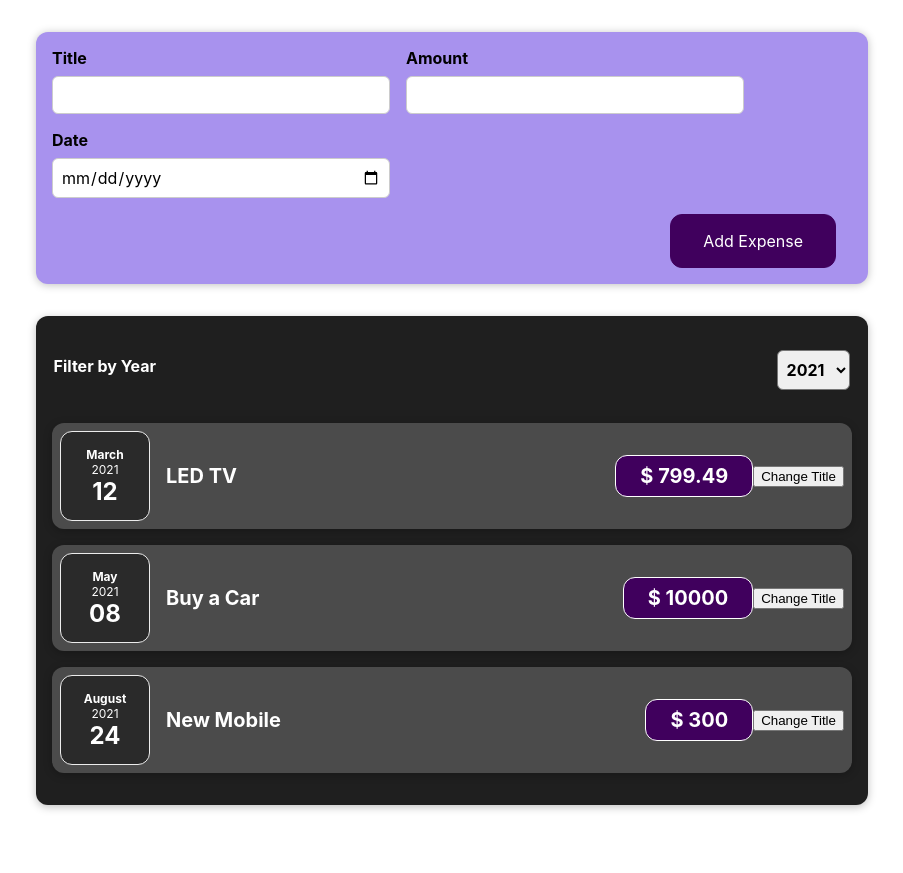
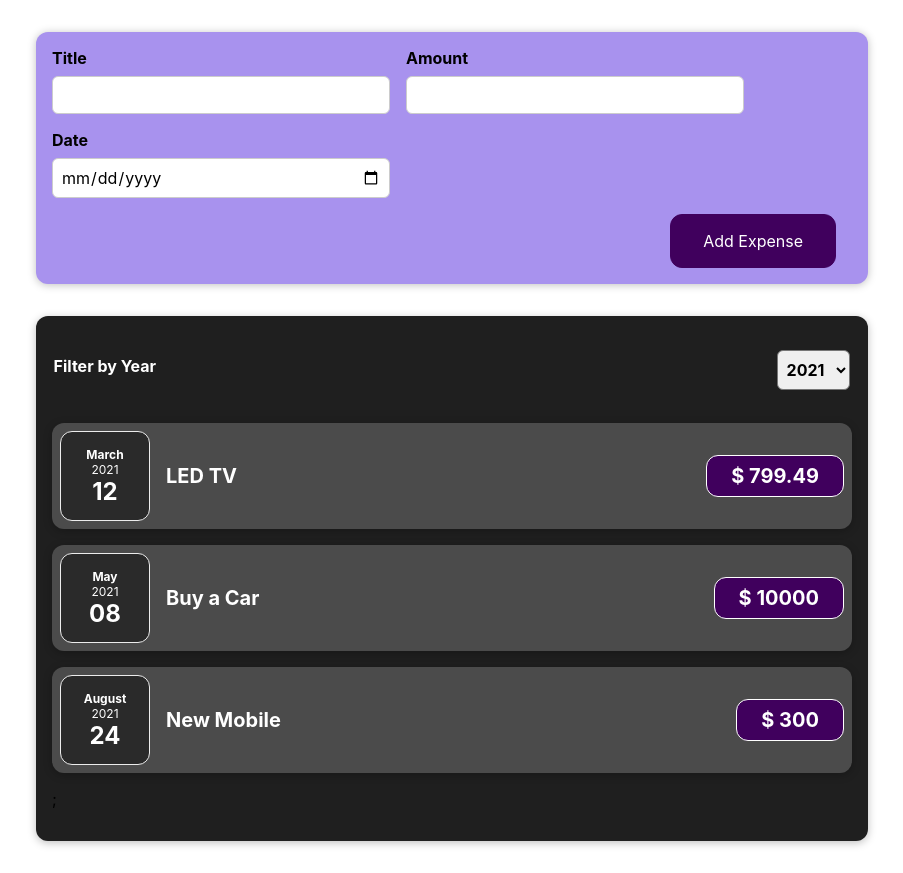
Before and after one commit to AbdullahGhani1/react-expense-tracker-ms, a React (Create React App) app: page / in a window 1280 px wide. Shown: the whole page, without its empty margins (188-1091 px from the left). Before the commit the page ends 837 px from the top, so only its background shows below. Built offline with nearby package versions, Linux system fonts and the light colour scheme.

Commit message:
ExpenseList Component

```diff
--- /dev/null
+++ b/src/components/Expenses/ExpencesList.css
@@ -0,0 +1,8 @@
+.expenses-list {
+  list-style: none;
+  padding: 0;
+}
+.expenses-list__fallback {
+  color: white;
+  text-align: enter;
+}
--- /dev/null
+++ b/src/components/Expenses/ExpencesList.js
@@ -0,0 +1,27 @@
+import React from "react";
+import ExpenseItem from "./ExpenseItem";
+import "./ExpencesList.css";
+
+function ExpencesList(props) {
+  if (props.items.length === 0) {
+    return <h2 className="expenses-list__fallback">No Expenses Found.</h2>;
+  }
+
+  return (
+    <ul className="expenses-list">
+      {props.items.map((expense) => {
+        return (
+          <ExpenseItem
+            key={expense.id}
+            expenseTitle={expense.title}
+            expenseAmount={expense.amount}
+            expenseDate={expense.date}
+          />
+        );
+      })}
+      ;
+    </ul>
+  );
+}
+
+export default ExpencesList;
--- a/src/components/Expenses/ExpenseItem.js
+++ b/src/components/Expenses/ExpenseItem.js
@@ -1,22 +1,24 @@
-import React, { useState } from "react";
+import React from "react";
 import "./ExpenseItem.css";
 import ExpenseDate from "./ExpenseDate";
 import Card from "../UI/Card";
 export default function ExpenseItem(props) {
-  const [title, setTitle] = useState(props.expenseTitle);
-  console.log("ExpenseItem evaluated by React");
-  const clickHandler = () => {
-    setTitle("Updated!");
-    console.log("Clicked!");
-  };
+  // const [title, setTitle] = useState(props.expenseTitle);
+  // console.log("ExpenseItem evaluated by React");
+  // const clickHandler = () => {
+  //   setTitle("Updated!");
+  //   console.log("Clicked!");
+  // };
   return (
+    <li>
       <Card className="expense-item">
         <ExpenseDate date={props.expenseDate} />
         <div className="expense-item__description">
           <h2>{props.expenseTitle}</h2>
           <div className="expense-item__price">$ {props.expenseAmount}</div>
         </div>
-      <button onClick={clickHandler}>Change Title</button>
+        {/* <button onClick={clickHandler}>Change Title</button> */}
       </Card>
+    </li>
   );
 }
--- a/src/components/Expenses/Expenses.js
+++ b/src/components/Expenses/Expenses.js
@@ -1,5 +1,5 @@
 import React, { useState } from "react";
-import ExpenseItem from "./ExpenseItem";
+import ExpensesList from "./ExpencesList";
 import Card from "../UI/Card";
 import "./Expenses.css";
 import ExpenseFilter from "./ExpenseFilter";
@@ -18,16 +18,7 @@
           selected={filteredYear}
           onChangeFilter={filterChangeHandler}
         />
-        {filteredExpenses.map((expense) => {
-          return (
-            <ExpenseItem
-              key={expense.id}
-              expenseDate={expense.date}
-              expenseTitle={expense.title}
-              expenseAmount={expense.amount}
-            />
-          );
-        })}
+        <ExpensesList items={filteredExpenses} />
       </Card>
     </div>
   );
```
Lines whose indentation alone changed are shown as unchanged.
